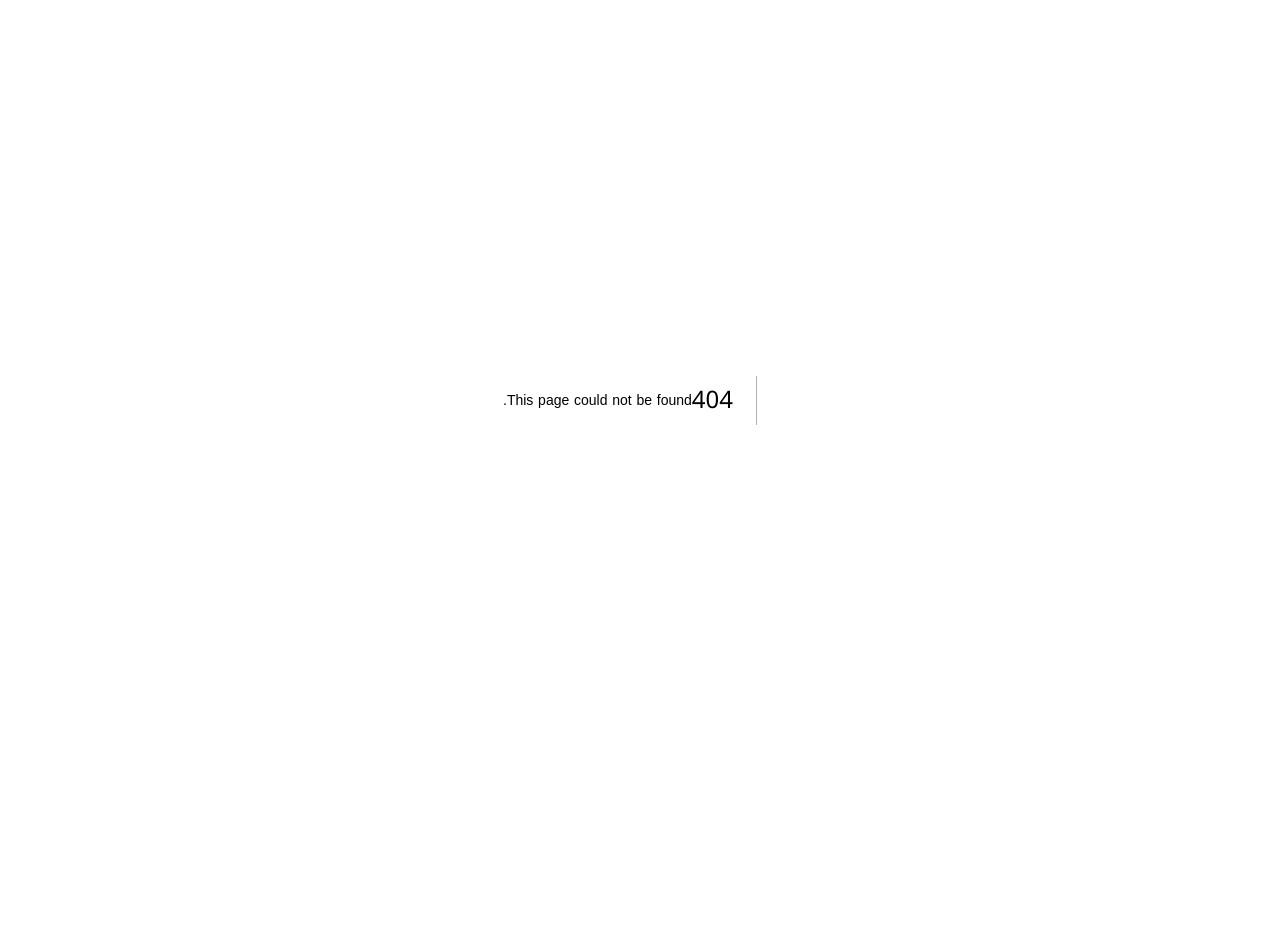
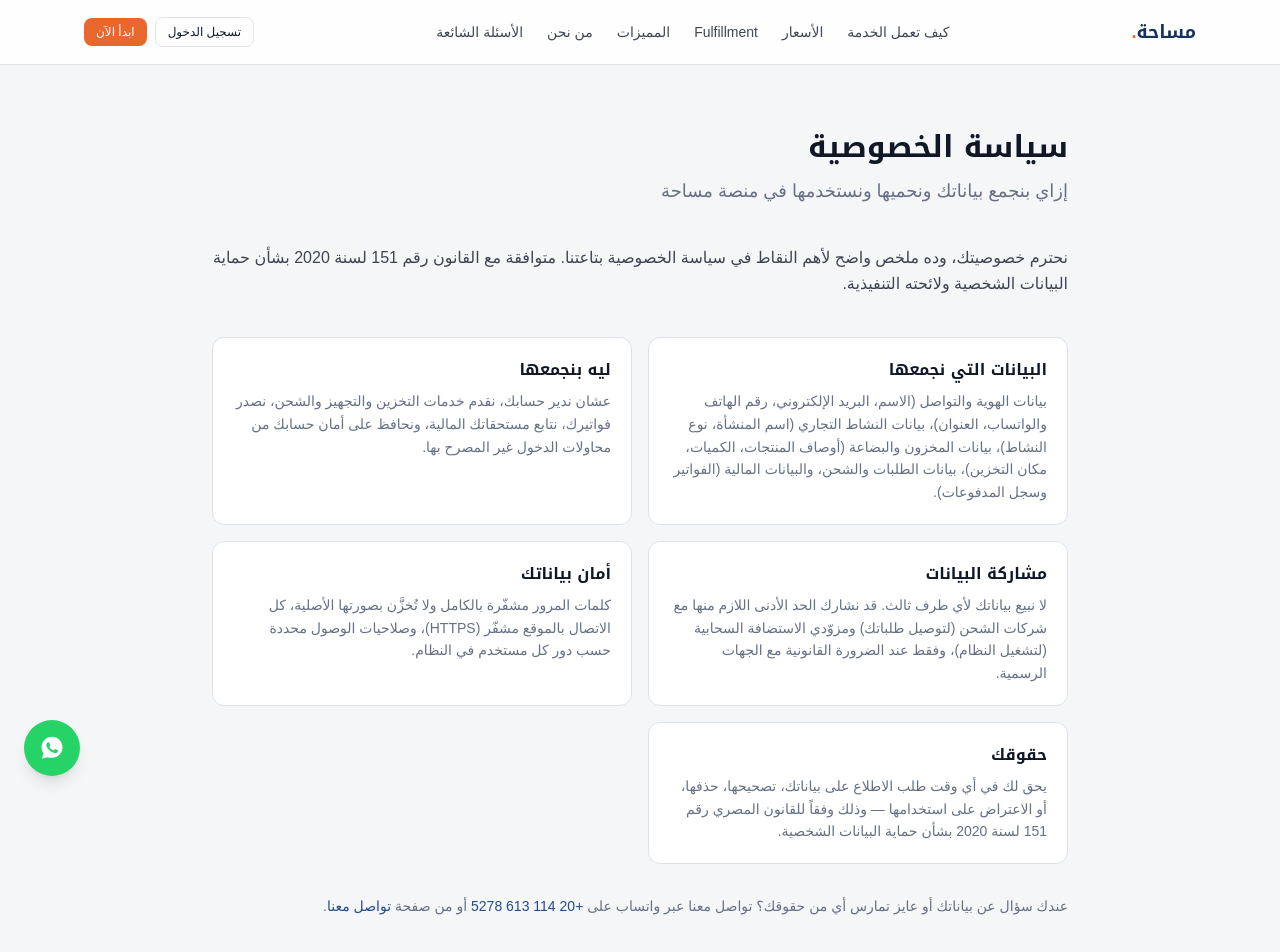
Before and after one commit to ahmedamer9099000-create/stockme-storage-platform, a Next.js app: page /privacy in a window 1280 px wide. Before the commit this address had no page. Shown: the top 952 px of the page. Before the commit the page ends 800 px from the top, so only its background shows below. Built offline with nearby package versions, Linux system fonts and the light colour scheme.

Commit message:
Add privacy policy page and link it in footer

```diff
--- /dev/null
+++ b/src/app/privacy/page.tsx
@@ -0,0 +1,56 @@
+import { ContentPage } from "@/components/site/content-page";
+import { Card } from "@/components/ui";
+
+const sections = [
+  {
+    title: "البيانات التي نجمعها",
+    body: "بيانات الهوية والتواصل (الاسم، البريد الإلكتروني، رقم الهاتف والواتساب، العنوان)، بيانات النشاط التجاري (اسم المنشأة، نوع النشاط)، بيانات المخزون والبضاعة (أوصاف المنتجات، الكميات، مكان التخزين)، بيانات الطلبات والشحن، والبيانات المالية (الفواتير وسجل المدفوعات).",
+  },
+  {
+    title: "ليه بنجمعها",
+    body: "عشان ندير حسابك، نقدم خدمات التخزين والتجهيز والشحن، نصدر فواتيرك، نتابع مستحقاتك المالية، ونحافظ على أمان حسابك من محاولات الدخول غير المصرح بها.",
+  },
+  {
+    title: "مشاركة البيانات",
+    body: "لا نبيع بياناتك لأي طرف ثالث. قد نشارك الحد الأدنى اللازم منها مع شركات الشحن (لتوصيل طلباتك) ومزوّدي الاستضافة السحابية (لتشغيل النظام)، وفقط عند الضرورة القانونية مع الجهات الرسمية.",
+  },
+  {
+    title: "أمان بياناتك",
+    body: "كلمات المرور مشفّرة بالكامل ولا تُخزَّن بصورتها الأصلية، كل الاتصال بالموقع مشفّر (HTTPS)، وصلاحيات الوصول محددة حسب دور كل مستخدم في النظام.",
+  },
+  {
+    title: "حقوقك",
+    body: "يحق لك في أي وقت طلب الاطلاع على بياناتك، تصحيحها، حذفها، أو الاعتراض على استخدامها — وذلك وفقاً للقانون المصري رقم 151 لسنة 2020 بشأن حماية البيانات الشخصية.",
+  },
+];
+
+export default function PrivacyPage() {
+  return (
+    <ContentPage title="سياسة الخصوصية" description="إزاي بنجمع بياناتك ونحميها ونستخدمها في منصة مساحة">
+      <div className="space-y-5 text-ink/80 leading-relaxed">
+        <p>
+          نحترم خصوصيتك، وده ملخص واضح لأهم النقاط في سياسة الخصوصية بتاعتنا. متوافقة مع القانون رقم 151 لسنة 2020 بشأن حماية البيانات الشخصية ولائحته التنفيذية.
+        </p>
+      </div>
+      <div className="grid sm:grid-cols-2 gap-4 mt-10">
+        {sections.map((s) => (
+          <Card key={s.title} className="bg-surface p-5">
+            <p className="font-display font-semibold mb-2">{s.title}</p>
+            <p className="text-sm text-muted leading-relaxed">{s.body}</p>
+          </Card>
+        ))}
+      </div>
+      <p className="text-sm text-muted mt-8">
+        عندك سؤال عن بياناتك أو عايز تمارس أي من حقوقك؟ تواصل معنا عبر واتساب على{" "}
+        <a href="https://wa.me/201146135278" target="_blank" rel="noopener noreferrer" className="text-brand font-medium">
+          +20 114 613 5278
+        </a>{" "}
+        أو من صفحة{" "}
+        <a href="/contact" className="text-brand font-medium">
+          تواصل معنا
+        </a>
+        .
+      </p>
+    </ContentPage>
+  );
+}
--- a/src/components/site/chrome.tsx
+++ b/src/components/site/chrome.tsx
@@ -74,6 +74,7 @@ export function SiteFooter() {
             <li><Link href="/about" className="hover:text-white">من نحن</Link></li>
             <li><Link href="/faq" className="hover:text-white">الأسئلة الشائعة</Link></li>
             <li><Link href="/contact" className="hover:text-white">تواصل معنا</Link></li>
+            <li><Link href="/privacy" className="hover:text-white">سياسة الخصوصية</Link></li>
             <li><a href={WHATSAPP_LINK} target="_blank" rel="noopener noreferrer" className="hover:text-white">واتساب: 01146135278</a></li>
           </ul>
         </div>
```
